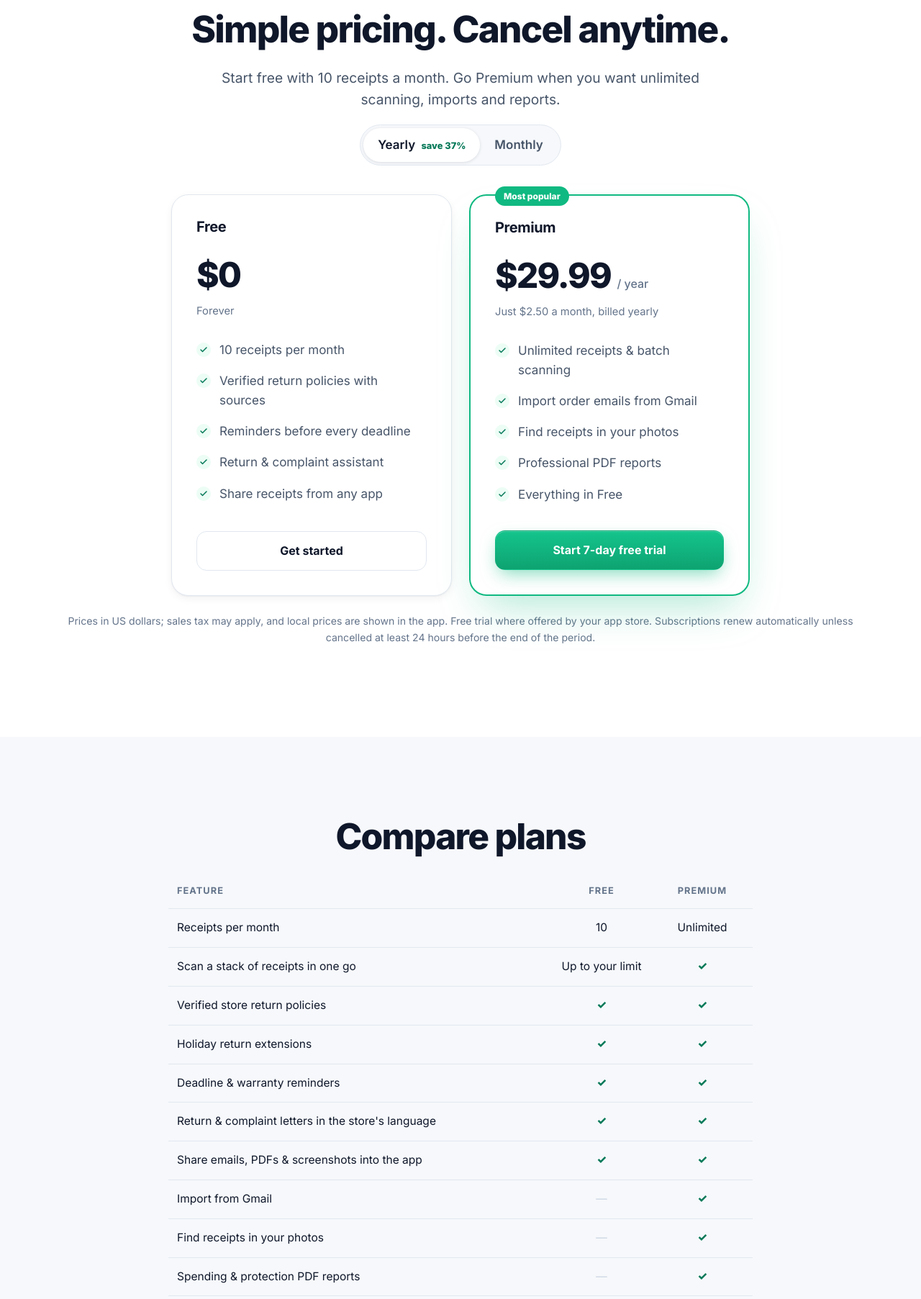
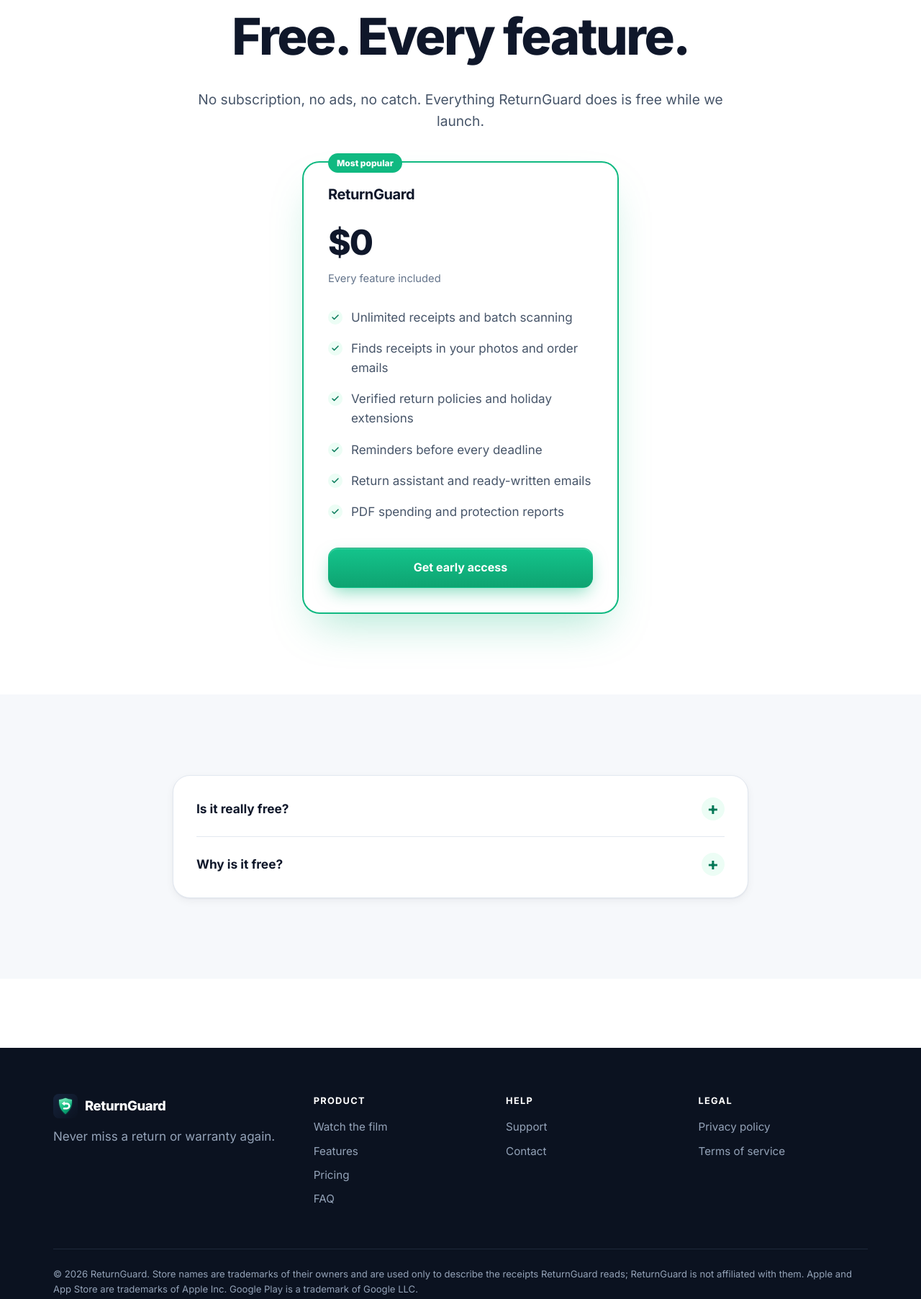
Before and after one commit to osnijdersos-sudo/returnguards-site, a plain HTML site: page pricing.html in a window 1280 px wide. Shown: the part 211-2016 px from the top of the page at 72% size. Drawn offline with Linux system fonts and the light colour scheme.

Commit message:
Free launch: every feature free, no subscription
Co-Authored-By: Claude Opus 5.5 <noreply@anthropic.com>

```diff
--- a/pricing.html
+++ b/pricing.html
@@ -4,10 +4,10 @@
   <meta charset="UTF-8">
   <meta name="viewport" content="width=device-width, initial-scale=1">
   <title>Pricing – ReturnGuard</title>
-  <meta name="description" content="Free with 10 receipts a month, or Premium for $3.99/month or $29.99/year: unlimited scanning, Gmail and photo import, and PDF reports.">
+  <meta name="description" content="ReturnGuard is free: every feature, no ads, no subscription.">
   <link rel="canonical" href="https://returnguards.com/pricing.html">
   <meta property="og:title" content="Pricing – ReturnGuard">
-  <meta property="og:description" content="Free with 10 receipts a month, or Premium for $3.99/month or $29.99/year: unlimited scanning, Gmail and photo import, and PDF reports.">
+  <meta property="og:description" content="ReturnGuard is free: every feature, no ads, no subscription.">
   <meta property="og:image" content="https://returnguards.com/assets/og-image.png">
   <meta name="theme-color" content="#0f172a">
   <link rel="icon" type="image/png" sizes="32x32" href="assets/favicon-32.png">
@@ -36,73 +36,31 @@
   <section>
     <div class="container center">
       <span class="eyebrow">Pricing</span>
-      <h1 style="font-size:clamp(2.2rem,4.5vw,3.2rem)">Simple pricing. Cancel anytime.</h1>
-      <p class="lead">Start free with 10 receipts a month. Go Premium when you want unlimited scanning, imports and reports.</p>
-      <div class="billing-toggle" role="group" aria-label="Billing period">
-        <button type="button" data-billing="yearly" aria-pressed="true">Yearly <span class="save">save 37%</span></button>
-        <button type="button" data-billing="monthly" aria-pressed="false">Monthly</button>
-      </div>
-      <div class="plans">
-        <div class="plan">
-          <h3>Free</h3>
+      <h1>Free. Every feature.</h1>
+      <p class="lead">No subscription, no ads, no catch. Everything ReturnGuard does is free while we launch.</p>
+      <div class="plans plans-single" style="margin-top:40px">
+        <div class="plan featured">
+          <h3>ReturnGuard</h3>
           <div class="price">$0</div>
-          <div class="per">Forever</div>
+          <div class="per">Every feature included</div>
           <ul>
-            <li>10 receipts per month</li>
-            <li>Verified return policies with sources</li>
+            <li>Unlimited receipts and batch scanning</li>
+            <li>Finds receipts in your photos and order emails</li>
+            <li>Verified return policies and holiday extensions</li>
             <li>Reminders before every deadline</li>
-            <li>Return &amp; complaint assistant</li>
-            <li>Share receipts from any app</li>
+            <li>Return assistant and ready-written emails</li>
+            <li>PDF spending and protection reports</li>
           </ul>
-          <a class="btn btn-ghost" href="index.html#download">Get started</a>
-        </div>
-        <div class="plan featured">
-          <h3>Premium</h3>
-          <div class="price" data-price-yearly="$29.99" data-price-monthly="$3.99"><span class="amount">$29.99</span> <small data-period-yearly="/ year" data-period-monthly="/ month">/ year</small></div>
-          <div class="per" data-per-yearly="Just $2.50 a month, billed yearly" data-per-monthly="Billed monthly, cancel anytime">Just $2.50 a month, billed yearly</div>
-          <ul>
-            <li>Unlimited receipts &amp; batch scanning</li>
-            <li>Import order emails from Gmail</li>
-            <li>Find receipts in your photos</li>
-            <li>Professional PDF reports</li>
-            <li>Everything in Free</li>
-          </ul>
-          <a class="btn btn-primary" href="index.html#download">Start 7-day free trial</a>
+          <a class="btn btn-primary" href="index.html#download">Get early access</a>
         </div>
       </div>
-      <p class="fineprint">Prices in US dollars; sales tax may apply, and local prices are shown in the app. Free trial where offered by your app store. Subscriptions renew automatically unless cancelled at least 24 hours before the end of the period.</p>
     </div>
   </section>
-
   <section class="tint">
-    <div class="container" style="max-width:860px">
-      <h2 class="center">Compare plans</h2>
-      <table class="compare">
-        <thead><tr><th>Feature</th><th>Free</th><th>Premium</th></tr></thead>
-        <tbody>
-          <tr><td>Receipts per month</td><td>10</td><td>Unlimited</td></tr>
-          <tr><td>Scan a stack of receipts in one go</td><td>Up to your limit</td><td><span class="yes">✓</span></td></tr>
-          <tr><td>Verified store return policies</td><td><span class="yes">✓</span></td><td><span class="yes">✓</span></td></tr>
-          <tr><td>Holiday return extensions</td><td><span class="yes">✓</span></td><td><span class="yes">✓</span></td></tr>
-          <tr><td>Deadline &amp; warranty reminders</td><td><span class="yes">✓</span></td><td><span class="yes">✓</span></td></tr>
-          <tr><td>Return &amp; complaint letters in the store's language</td><td><span class="yes">✓</span></td><td><span class="yes">✓</span></td></tr>
-          <tr><td>Share emails, PDFs &amp; screenshots into the app</td><td><span class="yes">✓</span></td><td><span class="yes">✓</span></td></tr>
-          <tr><td>Import from Gmail</td><td><span class="no">—</span></td><td><span class="yes">✓</span></td></tr>
-          <tr><td>Find receipts in your photos</td><td><span class="no">—</span></td><td><span class="yes">✓</span></td></tr>
-          <tr><td>Spending &amp; protection PDF reports</td><td><span class="no">—</span></td><td><span class="yes">✓</span></td></tr>
-        </tbody>
-      </table>
-    </div>
-  </section>
-
-  <section>
     <div class="container">
-      <div class="center"><h2>Pricing questions</h2></div>
       <div class="faq">
-        <details><summary>How does the free trial work?</summary><p>Where your app store offers it, Premium is free for 7 days. You won't be charged if you cancel before the trial ends. Cancel in Google Play or App Store subscriptions.</p></details>
-        <details><summary>What happens when I reach 10 receipts on Free?</summary><p>Your existing receipts, reminders and the return assistant keep working. You can add more receipts next month, or upgrade to Premium for unlimited scanning.</p></details>
-        <details><summary>Can I switch between monthly and yearly?</summary><p>Yes, in your app store's subscription settings. The change takes effect at your next renewal.</p></details>
-        <details><summary>How do refunds work?</summary><p>Payments are handled by Google Play and the App Store, so refunds follow their policies. You can request one from the store, or contact us and we'll help.</p></details>
+        <details><summary>Is it really free?</summary><p>Yes. Every feature is free while we launch, with no ads and no subscription. If we ever add paid extras, everything you use today keeps working.</p></details>
+        <details><summary>Why is it free?</summary><p>We want as many people as possible to stop losing money on returns. Your data is never sold.</p></details>
       </div>
     </div>
   </section>
--- a/styles.css
+++ b/styles.css
@@ -283,6 +283,7 @@ section { padding: 112px 0; }
 .plan li { padding: 8px 0 8px 32px; position: relative; color: var(--slate); }
 .plan li::before { content: ''; position: absolute; left: 0; top: 11px; width: 20px; height: 20px; border-radius: 50%; background: var(--green-tint) var(--tick) center/12px no-repeat; }
 .plan .btn { width: 100%; }
+.plans-single { grid-template-columns: minmax(0, 440px); }
 .fineprint { color: var(--muted); font-size: .88rem; margin-top: 24px; }
 table.compare { width: 100%; border-collapse: collapse; margin-top: 24px; font-size: .97rem; }
 table.compare th, table.compare td { padding: 14px 12px; border-bottom: 1px solid var(--line); text-align: left; }
```
Also changed, not shown: index.html (+14 -31 lines).
